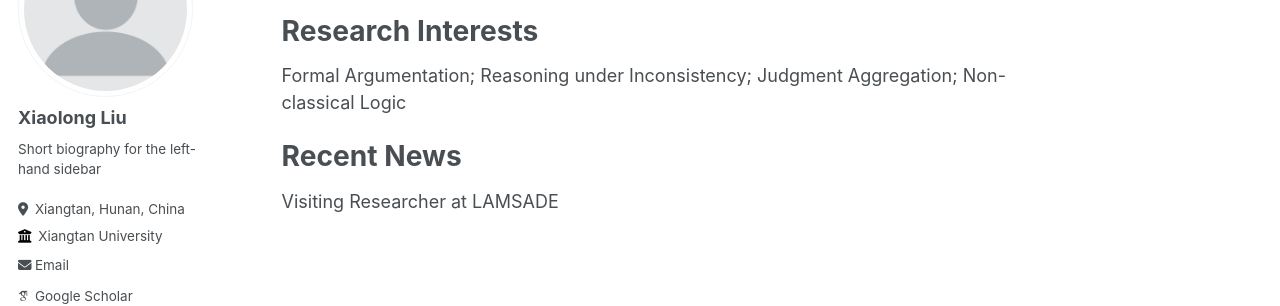
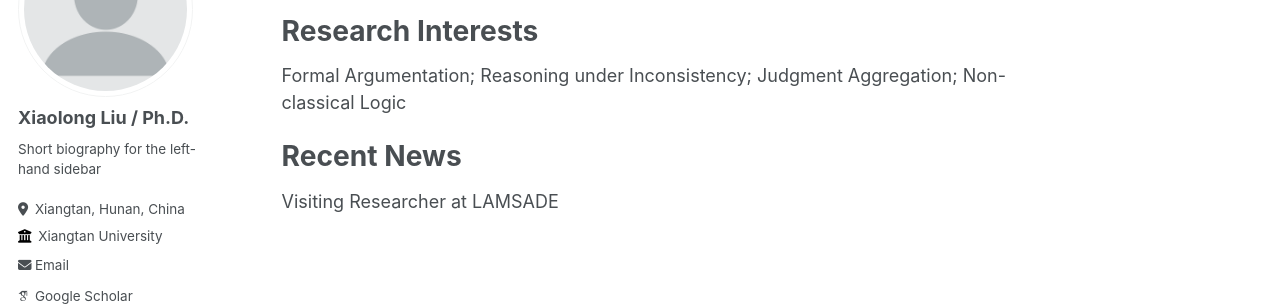
Before and after one commit to xiao-long-liu/xiao-long-liu.github.io, a Jekyll site: the page built from _pages/about.md, in a window 1280 px wide. Shown: the part 184-490 px from the top of the page. Built offline with Jekyll 4.4.1, drawn with Linux system fonts in a browser that asks for light colours; some web fonts are replaced.

```diff
--- a/_config.yml
+++ b/_config.yml
@@ -22,7 +22,7 @@ repository               : "https://xiao-long-liu.github.io/"
 author:
   # Biographic information
   avatar           : "profile.png"
-  name             : "Xiaolong Liu"
+  name             : "Xiaolong Liu / Ph.D."
   pronouns         : # example: "she/her"
   bio              : "Short biography for the left-hand sidebar"
   location         : "Xiangtan, Hunan, China"
```
